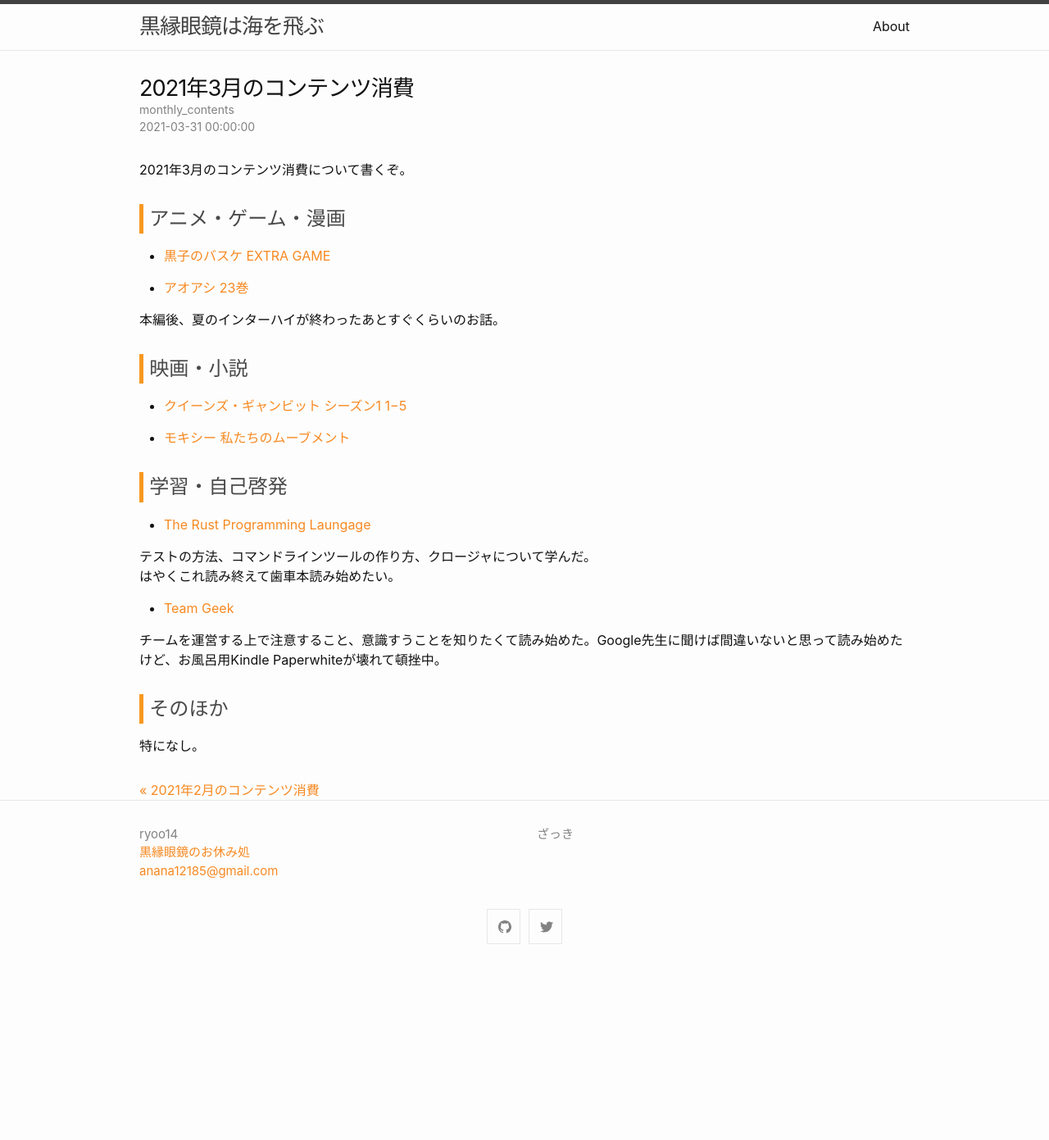
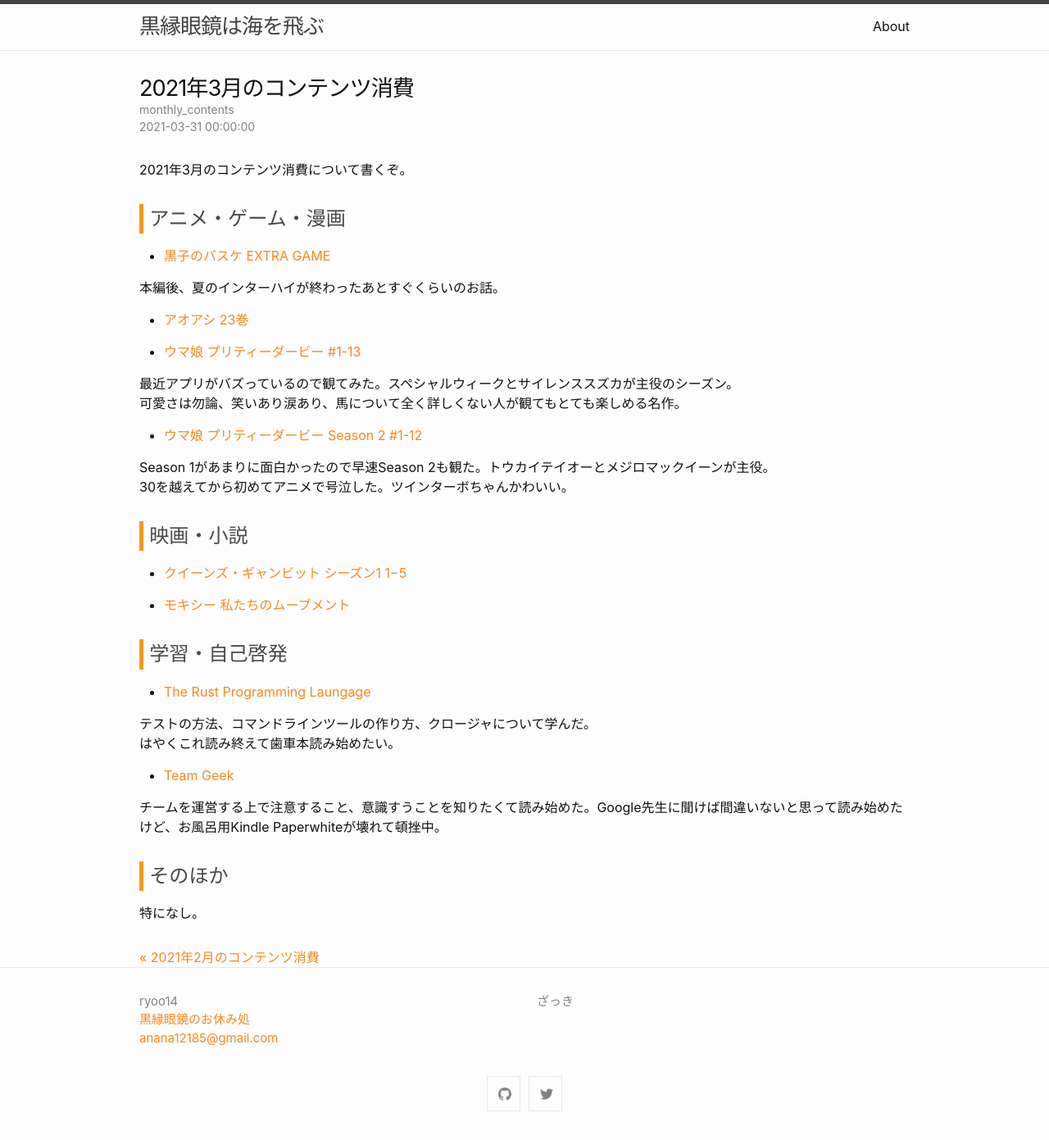
Before and after one commit to ryoo14/blog_ryoo_cc, a Jekyll site: the page built from _posts/2021-03-31-monthly_contents.md, in a window 1280 px wide. Shown: the whole page at 82% size. Built offline with Jekyll 4.4.1, drawn with Linux system fonts in a browser that asks for light colours; before the commit the page ends 1187 px from its top, so only the background shows below that.

Commit message:
20210328

```diff
--- a/_posts/2021-03-31-monthly_contents.md
+++ b/_posts/2021-03-31-monthly_contents.md
@@ -9,9 +9,20 @@ categories: monthly_contents
 ## アニメ・ゲーム・漫画
 - [黒子のバスケ EXTRA GAME](https://amzn.to/3q2Ue0G)
 
+本編後、夏のインターハイが終わったあとすぐくらいのお話。
+
 - [アオアシ 23巻]()
 
-本編後、夏のインターハイが終わったあとすぐくらいのお話。
+- [ウマ娘 プリティーダービー #1-13](https://video.unext.jp/title/SID0034344)
+
+最近アプリがバズっているので観てみた。スペシャルウィークとサイレンススズカが主役のシーズン。
+可愛さは勿論、笑いあり涙あり、馬について全く詳しくない人が観てもとても楽しめる名作。
+
+- [ウマ娘 プリティーダービー Season 2 #1-12](https://video.unext.jp/title/SID0053831)
+
+Season 1があまりに面白かったので早速Season 2も観た。トウカイテイオーとメジロマックイーンが主役。
+30を越えてから初めてアニメで号泣した。ツインターボちゃんかわいい。
+
 
 ## 映画・小説
 
```
